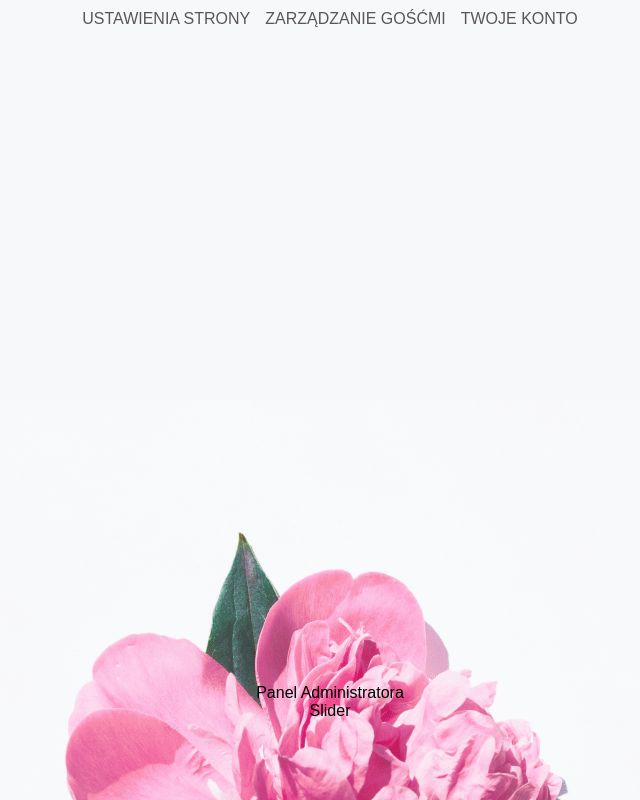
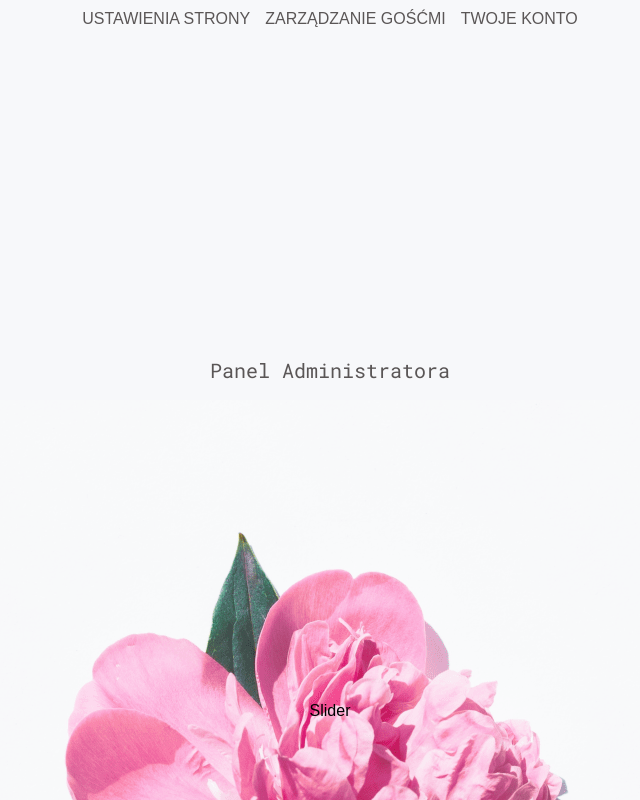
Before and after one commit to swiatekp/wedding-api, a React (Create React App) app in the folder admin/: page / in a window 1280 px wide. Shown: the whole page, without its empty margins (310-950 px from the left). Built offline with nearby package versions, Linux system fonts and the light colour scheme; a web font is replaced by a local one.

Commit message:
Add Header

```diff
--- a/admin/src/components/Header.js
+++ b/admin/src/components/Header.js
@@ -1,7 +1,10 @@
 import React from 'react';
+import '../css/Header.scss';
 const Header = () => {
     return (
-        <p>Panel Administratora</p>
+        <header>
+            <h1>Panel Administratora</h1>
+        </header>
     );
 }
 
--- /dev/null
+++ b/admin/src/css/Header.scss
@@ -0,0 +1,17 @@
+$background:#F7F8FA;
+$grey1:#5A5656;
+$grey2: #DDDDDD;
+$grey3: #828282;
+$rose: #FDA0EE;
+
+header {
+    text-align:center;
+    margin: 20px 0 20px 0;
+    color:$grey1;
+    flex:1;
+    h1 {
+        font-family:'Roboto Mono', cursive;
+        font-size: 20px;
+        font-weight:normal;
+    }
+}
```
